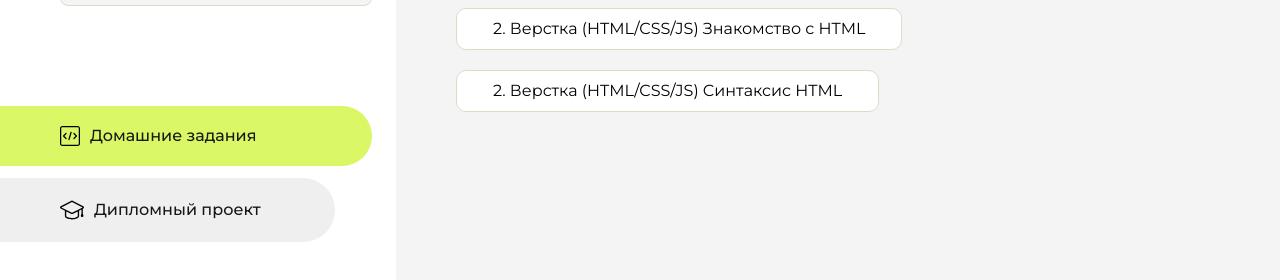
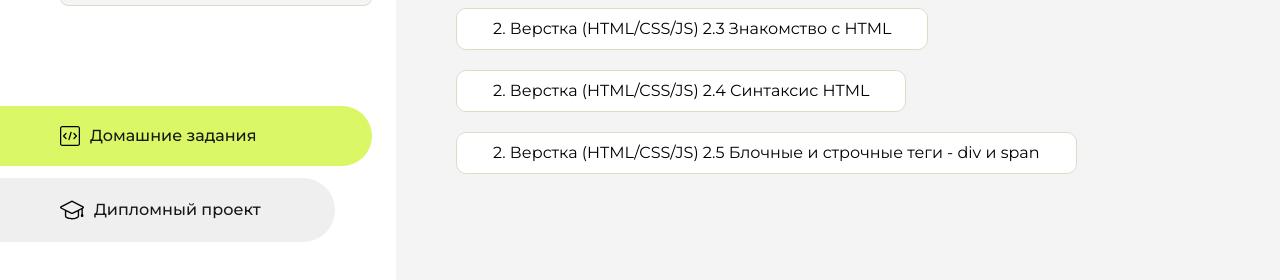
Before and after one commit to Giorgi3002/HomeWork, a plain HTML site: page index.html in a window 1280 px wide. Shown: the part 230-510 px from the top of the page. Drawn offline with Linux system fonts and the light colour scheme.

Commit message:
Update index.html

```diff
--- a/index.html
+++ b/index.html
@@ -93,10 +93,13 @@
                 <div class="content__title">Домашние задания</div>
                 <ul class="content__list">
                     <li class="content__list-item">
-                        <a href="lesson-1/index.html">2. Верстка (HTML/CSS/JS) Знакомство с HTML</a>
+                        <a href="lesson-1/index.html">2. Верстка (HTML/CSS/JS) 2.3 Знакомство с HTML </a>
                     </li>
                     <li class="content__list-item">
-                        <a href="lesson-2/index.html">2. Верстка (HTML/CSS/JS) Синтаксис HTML</a>
+                        <a href="lesson-2/index.html">2. Верстка (HTML/CSS/JS) 2.4 Синтаксис HTML </a>
+                    </li>
+                    <li class="content__list-item">
+                        <a href="lesson-3/index.html">2. Верстка (HTML/CSS/JS) 2.5 Блочные и строчные теги - div и span </a>
                     </li>
                 </ul>
             </div>
```
